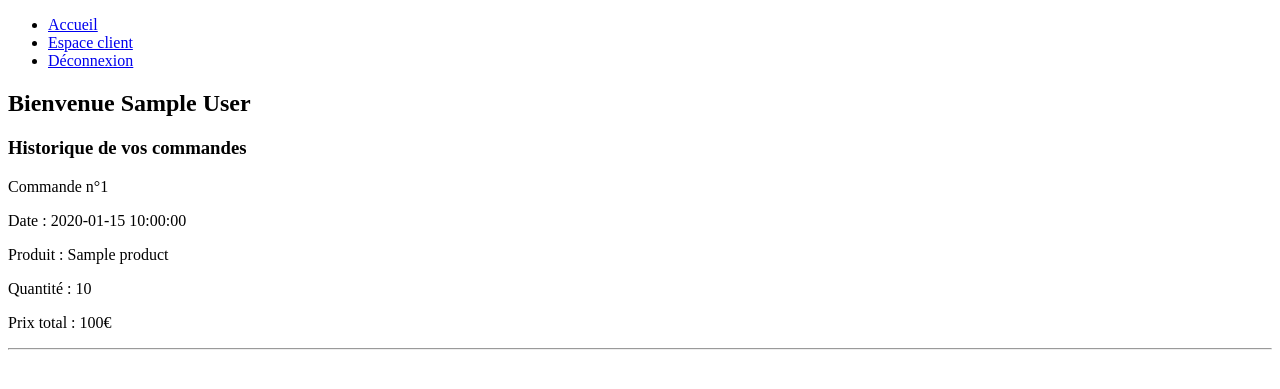
After one commit to ClementTtn/ecv_projet_php, a PHP site: page /parts/espace_client.php in a window 1280 px wide. The commit adds this page. Shown: the top 389 px of the page. Run offline with PHP 8.4, Linux system fonts and the light colour scheme; the visitor is signed in with stand-in values (Sample User, id 1); tables that the repository leaves empty hold one stand-in row (values such as "Sample post").

Commit message:
Page de confirmation de commande + création de l'espace client -> affichage des commandes d'un client

```diff
--- a/html/models/Orders.php
+++ b/html/models/Orders.php
@@ -66,11 +66,24 @@ class Orders
         return "Order id: '$this->id', User id: '$this->user_id', product id: '$this->product_id', order date: '$this->order_date'";
     }
 
-    public static function getListOrders()
+    public static function getListOrdersGlobal()
     {
         global $dsn, $db_user, $db_pass;
         $dbh = new PDO($dsn, $db_user, $db_pass);
         $stmt = $dbh->prepare("SELECT * FROM orders");
+        $stmt->execute();
+        $resultArray = $stmt->fetchAll();
+        return array_map(function ($item) {
+            return $item;
+        }, $resultArray);
+    }
+
+    public static function getListOrdersUser($user_id)
+    {
+        global $dsn, $db_user, $db_pass;
+        $dbh = new PDO($dsn, $db_user, $db_pass);
+        $stmt = $dbh->prepare("SELECT * FROM orders WHERE user_id = :user_id");
+        $stmt->bindParam(':user_id', $user_id);
         $stmt->execute();
         $resultArray = $stmt->fetchAll();
         return array_map(function ($item) {
--- /dev/null
+++ b/html/parts/espace_client.php
@@ -0,0 +1,26 @@
+<?php
+require_once dirname(__FILE__) . '/header.php';
+require_once dirname(__FILE__) . '/../models/Orders.php';
+require_once dirname(__FILE__) . '/../models/Product.php';
+
+$listOrders = Orders::getListOrdersUser($_SESSION['userId']);
+?>
+
+<h2>Bienvenue <?php echo $_SESSION['name']; ?></h2>
+<h3>Historique de vos commandes</h3>
+
+<?php if (empty($listOrders)) : ?>
+    <p>Vous n'avez effectué aucune commande</p>
+
+<?php else : ?>
+    <?php foreach ($listOrders as $order) : ?>
+        <article>
+            <p>Commande n°<?php echo $order['id'] ?></p>
+            <p>Date : <?php echo $order['order_date'] ?></p>
+            <p>Produit : <?php echo Product::getProduct($order['product_id'])->getName() ?></p>
+            <p>Quantité : <?php echo $order['quantity'] ?></p>
+            <p>Prix total : <?php echo $order['quantity'] * Product::getProduct($order['product_id'])->getPrice()?>€</p>
+        </article>
+        <hr>
+    <?php endforeach ?>
+<?php endif; ?>
--- a/html/parts/header.php
+++ b/html/parts/header.php
@@ -16,7 +16,8 @@ if (!isset($_SESSION['userId'])) {
     <body>
         <nav>
             <ul>
-                <li><a href="index.php">Accueil</a></li>
+                <li><a href="/index.php">Accueil</a></li>
+                <li><a href="parts/espace_client.php">Espace client</a></li>
                 <li><a href="parts/logout.php">Déconnexion</a></li>
             </ul>
         </nav>
```
Also changed, not shown: html/parts/confirmation.php (added, +14 -0 lines).
